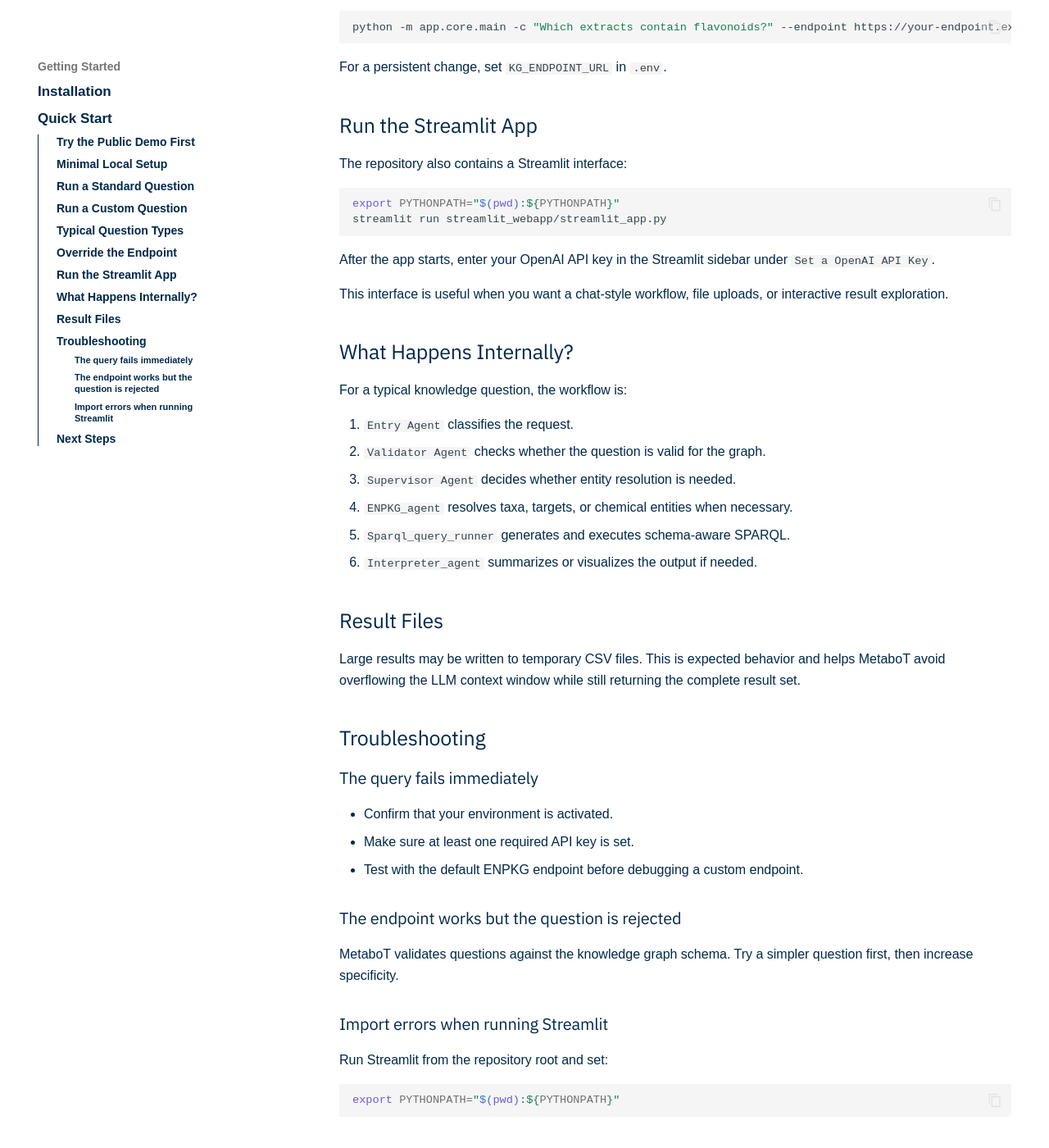
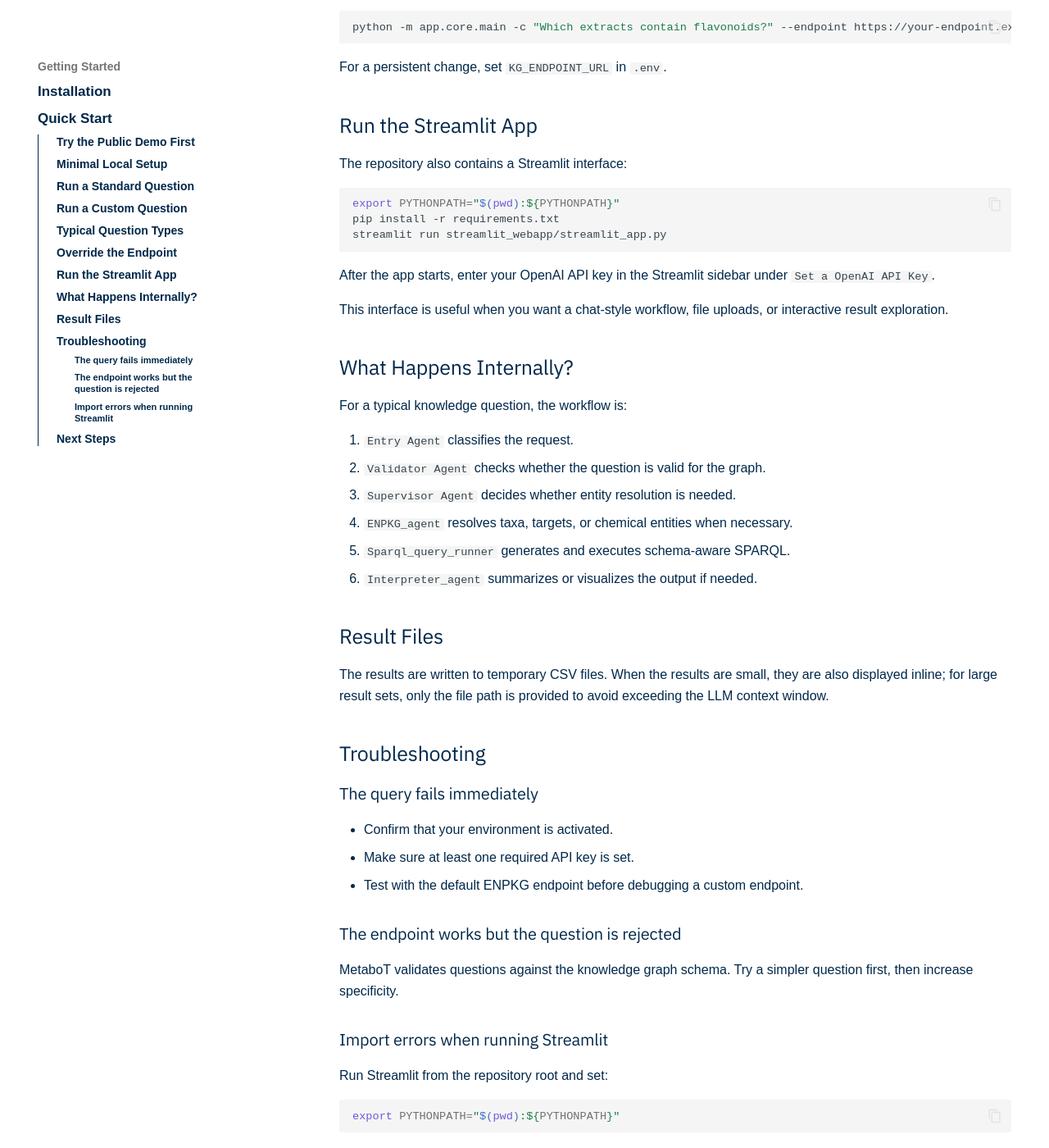
Before and after one commit to HolobiomicsLab/MetaboT, an MkDocs documentation site: the page built from docs/getting-started/quickstart.md, in a window 1280 px wide and 1400 px high, scrolled down 1859 px. Shown: the whole window at 82% size. Built offline with MkDocs 1.6.1 and Material for MkDocs 9.7.7, drawn with Linux system fonts in a browser that asks for light colours; some web fonts are replaced; comment, search, counter and statistics services are not loaded.

Commit message:
Update quickstart.md with installation and result file details
Clarified behavior of result files and added installation command for requirements when running Streamlit App.

````diff
--- a/docs/getting-started/quickstart.md
+++ b/docs/getting-started/quickstart.md
@@ -83,6 +83,7 @@
 
 ```bash
 export PYTHONPATH="$(pwd):${PYTHONPATH}"
+pip install -r requirements.txt
 streamlit run streamlit_webapp/streamlit_app.py
 ```
 
@@ -103,8 +104,7 @@
 
 ## Result Files
 
-Large results may be written to temporary CSV files. This is expected behavior and helps MetaboT avoid overflowing the LLM context window while still returning the complete result set.
-
+The results are written to temporary CSV files. When the results are small, they are also displayed inline; for large result sets, only the file path is provided to avoid exceeding the LLM context window.
 ## Troubleshooting
 
 ### The query fails immediately
````
